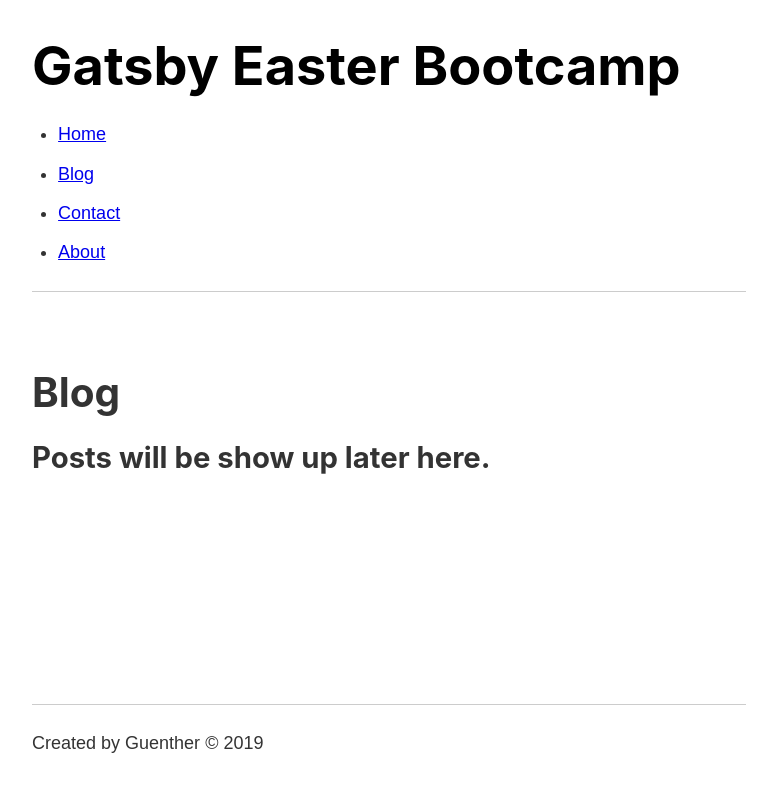
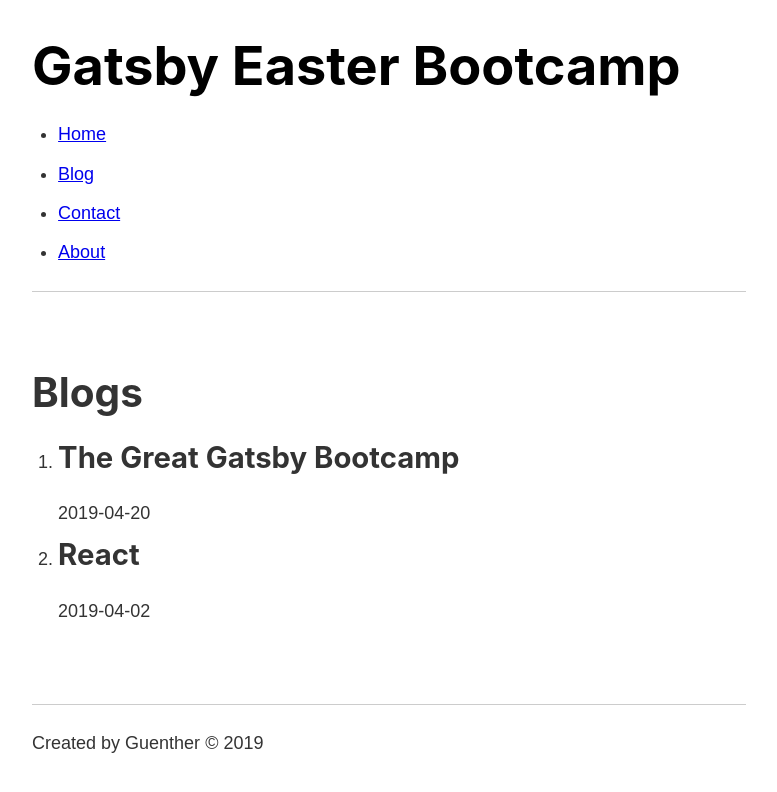
Before and after one commit to gzoppelt/gatsby-bootcamp, a Gatsby site: page /blog in a window 1280 px wide. Shown: the whole page, without its empty margins (251-1028 px from the left). Built offline with nearby package versions, Linux system fonts and the light colour scheme; Gatsby itself is replaced by a stand-in of ours.

Commit message:
2:19 allMarkdownRemark

```diff
--- a/gatsby-config.js
+++ b/gatsby-config.js
@@ -5,6 +5,14 @@
     },
 
     plugins: [
-        'gatsby-plugin-sass'
+        'gatsby-plugin-sass',
+        {
+            resolve: 'gatsby-source-filesystem',
+            options: {
+                name: 'src',
+                path: `${__dirname}/src/`
+            }
+        },
+        'gatsby-transformer-remark'
     ]
 }
--- a/package.json
+++ b/package.json
@@ -16,6 +16,8 @@
     "gatsby": "^2.3.16",
     "gatsby-cli": "^2.5.9",
     "gatsby-plugin-sass": "^2.0.11",
+    "gatsby-source-filesystem": "^2.0.29",
+    "gatsby-transformer-remark": "^2.3.8",
     "node-sass": "^4.11.0",
     "react": "^16.8.6",
     "react-dom": "^16.8.6"
--- a/src/pages/blog.js
+++ b/src/pages/blog.js
@@ -1,11 +1,38 @@
 import React from 'react'
 import Layout from '../components/layout'
+import { graphql, useStaticQuery } from 'gatsby'
 
 const BlogPage = () => {
+    const data = useStaticQuery(graphql`
+    query {
+        allMarkdownRemark {
+            edges {
+              node {
+                frontmatter {
+                  title
+                  date
+                }
+              }
+            }
+          }
+        }
+    `)
+
+    const blogs = data.allMarkdownRemark.edges
+
     return (
         <Layout>
-            <h1>Blog</h1>
-            <h2>Posts will be show up later here.</h2>
+            <h1>Blogs</h1>
+            <ol>
+                {blogs.map( (blog, index) => {
+                    return (
+                        <li key={index}>
+                            <h2>{blog.node.frontmatter.title}</h2>
+                            <p>{blog.node.frontmatter.date}</p>
+                        </li>
+                    )
+                })}
+            </ol>
         </Layout>
     )
 }
--- /dev/null
+++ b/src/posts/gatsby.md
@@ -0,0 +1,12 @@
+---
+title: "The Great Gatsby Bootcamp"
+date: "2019-04-20"
+---
+
+I just started a new bootcamp!
+
+## Topics Covered
+
+1. Gatsby
+2. GraphQl
+3. React
--- /dev/null
+++ b/src/posts/react.md
@@ -0,0 +1,6 @@
+---
+title: "React"
+date: "2019-04-02"
+---
+
+In this post you will learn React.
```
Also changed, not shown: 1 other file.
